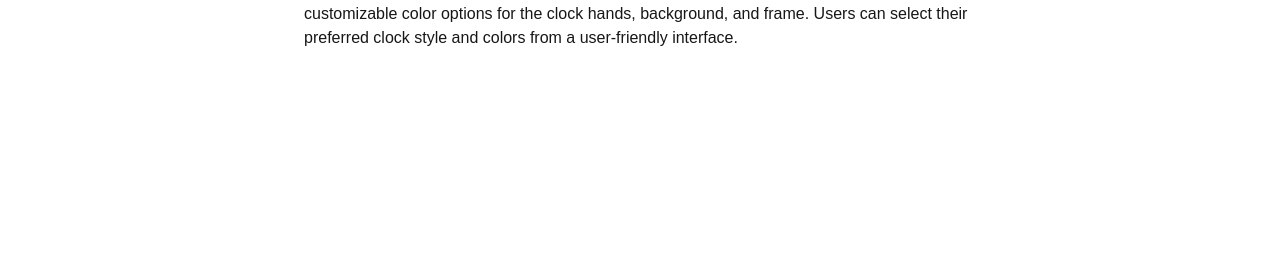
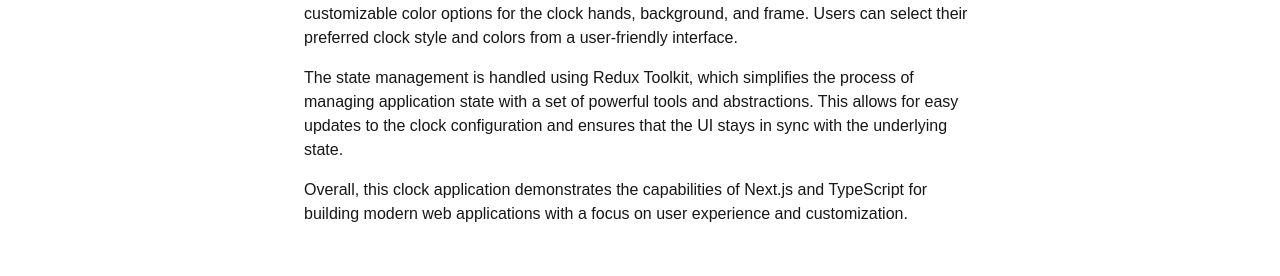
Before and after one commit to MitaKita/clock, a Next.js app: page /about in a window 1280 px wide. Shown: the part 222-498 px from the top of the page. Built offline with nearby package versions, Linux system fonts and the light colour scheme.

Commit message:
Fixing error

```diff
--- a/src/app/about/page.tsx
+++ b/src/app/about/page.tsx
@@ -9,6 +9,12 @@ const About = () => {
         <p className="mt-4">
           The application features a variety of clock styles, including analog and digital clocks, as well as customizable color options for the clock hands, background, and frame. Users can select their preferred clock style and colors from a user-friendly interface.
         </p>
+        <p className="mt-4">
+          The state management is handled using Redux Toolkit, which simplifies the process of managing application state with a set of powerful tools and abstractions. This allows for easy updates to the clock configuration and ensures that the UI stays in sync with the underlying state.
+        </p>
+        <p className="mt-4">
+          Overall, this clock application demonstrates the capabilities of Next.js and TypeScript for building modern web applications with a focus on user experience and customization.
+        </p>
       </div>
     </div>
   );
--- a/src/app/components/Clocks/RoundClock/RoundClock.tsx
+++ b/src/app/components/Clocks/RoundClock/RoundClock.tsx
@@ -7,12 +7,13 @@ import ClockFace from "../ClockFace";
 const RoundClock = () => {
   const clockType = useSelector((state: RootState) => state.clock.clockType);
 
+  const backgroundColor = useSelector((state: RootState) => state.clock.backgroundColor);
+  const clockFrame = useSelector((state: RootState) => state.clock.clockFrame);
+
   if (clockType !== ClockType.Round) {
     return <></>
   }
 
-  const backgroundColor = useSelector((state: RootState) => state.clock.backgroundColor);
-  const clockFrame = useSelector((state: RootState) => state.clock.clockFrame);
   return (
   <div className="flex flex-col items-center mt-10">
       <svg width="220" height="220" viewBox="0 0 200 200">
```
